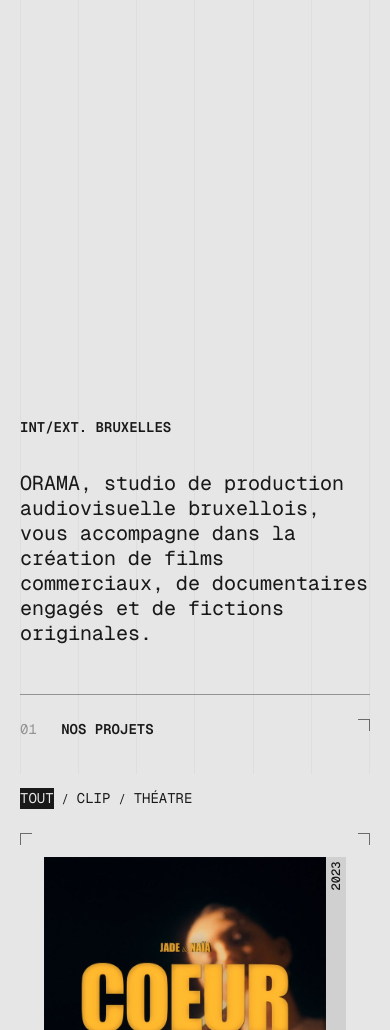
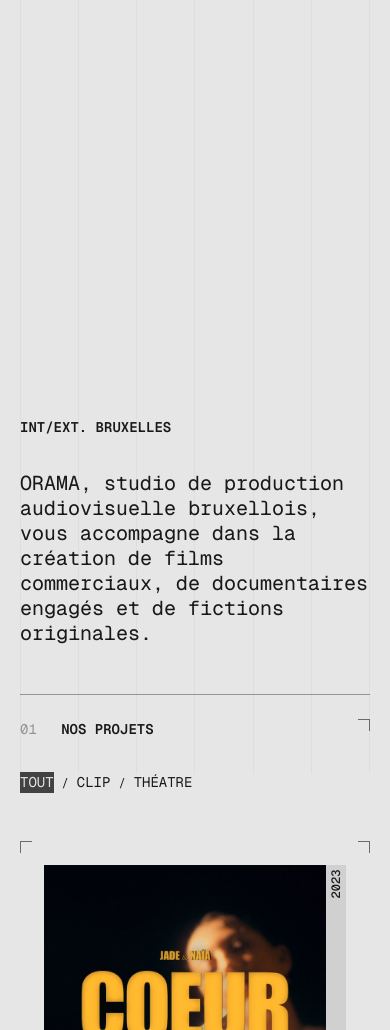
Before and after one commit to louis-va/orama, an Astro site: page / in a window 390 px wide. Shown: the part 70-1100 px from the top of the page. Built offline with nearby package versions, Linux system fonts and the light colour scheme; Astro itself is replaced by a stand-in of ours.

Commit message:
Move filters

```diff
--- a/src/components/home/ProjectGrid.astro
+++ b/src/components/home/ProjectGrid.astro
@@ -14,8 +14,8 @@ const filters = ["tout", ...Array.from(new Set(rawFilters))];
 
 <section id="projects">
   <Separator />
+	<div class="top">
 		<Heading id="01">Nos projets</Heading>
-
 		 <!-- filter buttons -->
 		<div class="filters">
 			{filters.map(filter => (
@@ -29,6 +29,7 @@ const filters = ["tout", ...Array.from(new Set(rawFilters))];
 				</button>
 				<span class="separator">/</span>
 			))}
+		</div>
 	</div>
 
   <div class="grid">
@@ -57,8 +58,13 @@ const filters = ["tout", ...Array.from(new Set(rawFilters))];
     padding-top: 5rem;
   }
 
+	.top {
+		display: flex;
+		justify-content: space-between;
+		width: calc(100%/12*11);
+	}
+
   .filters {
-		margin-top: 3rem;
     display: flex;
 		align-items: center;
     flex-wrap: wrap;
@@ -77,12 +83,12 @@ const filters = ["tout", ...Array.from(new Set(rawFilters))];
 		text-transform: uppercase;
   }
   .filter-btn.active {
-    background: var(--black);
+    background: var(--black-80);
     color: var(--white);
   }
 
   .grid {
-    margin-top: 1.5rem;
+    margin-top: 3rem;
     display: grid;
     grid-template-columns: repeat(4, minmax(0, 1fr));
     gap: 0.25rem;
@@ -97,6 +103,12 @@ const filters = ["tout", ...Array.from(new Set(rawFilters))];
   @media screen and (max-width: 768px) {
     .grid {
       grid-template-columns: repeat(2, minmax(0, 1fr));
+    }
+		.top {
+			display: flex;
+			flex-direction: column;
+			gap: 2rem;
+			width: 100%;
 		}
   }
 
```
Lines whose indentation alone changed are shown as unchanged.
